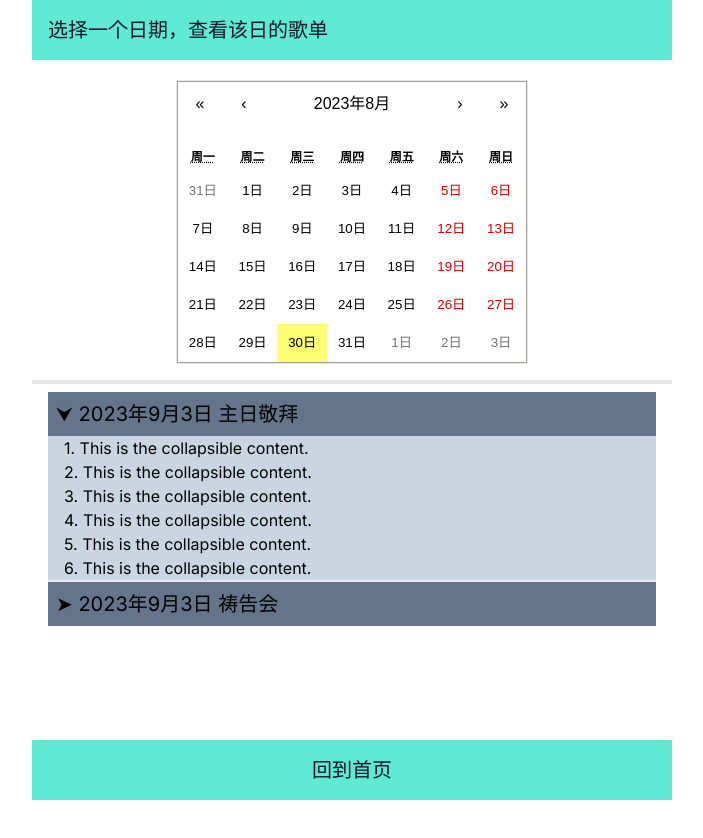
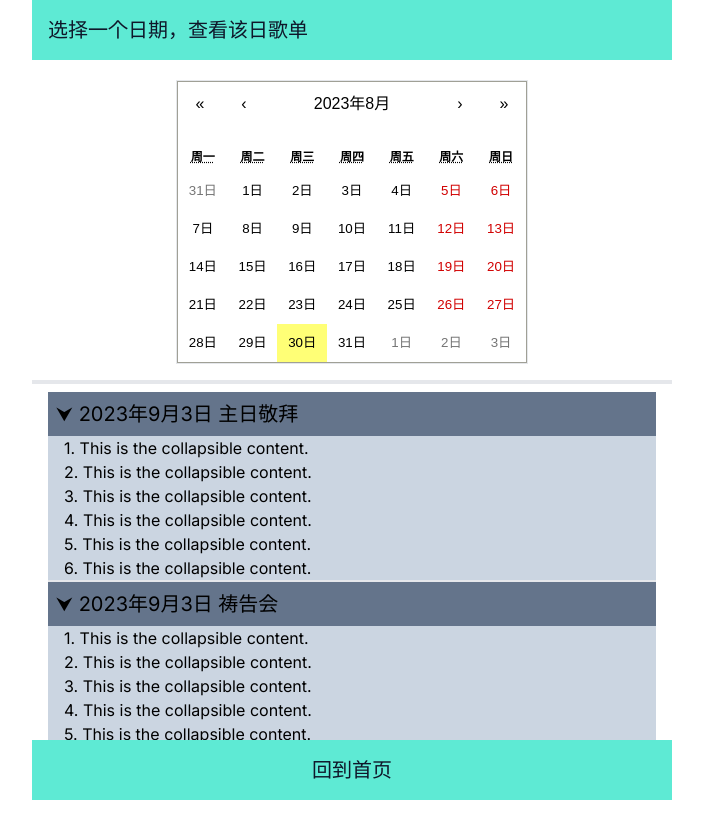
Before and after one commit to lilei105/WorshipSongbook, a Next.js app: page /calendar in a window 1280 px wide. Shown: the top 838 px of the page, without its empty margins (288-991 px from the left). Before the commit the page ends 800 px from the top, so only its background shows below. Built offline with nearby package versions, Linux system fonts and the light colour scheme.

Commit message:
日历视图重构

```diff
--- a/src/app/calendar/page.js
+++ b/src/app/calendar/page.js
@@ -12,25 +12,15 @@ const Collapsible = dynamic(() => import('react-collapsible'), {
   ssr: false,
 });
 
-export default () => {
+const Collap = ({ title }) => {
   return (
-    <div>
-      <Headline title="选择一个日期，查看该日的歌单" />
-
-      <div className="mt-20 flex justify-center pb-4 border-b-4">
-        <div className="border border-gray-200">
-          <Calendar locale="zh" />
-        </div>
-      </div>
-
-      <div className="px-4 mt-2 divide-y-2">
     <Collapsible
-          open="true"
+      open={true}
       className=" bg-slate-500 text-xl p-2 "
       openedClassName="bg-slate-300"
-          transitionTime="100"
-          trigger="&#10148; 2023年9月3日 主日敬拜"
-          triggerWhenOpen="&#11167; 2023年9月3日 主日敬拜"
+      transitionTime={100}
+      trigger={<div>&#10148; {title}</div>}
+      triggerWhenOpen={<div>&#11167; {title}</div>}
       triggerTagName="div"
       triggerOpenedClassName=" bg-slate-500 text-xl p-2 "
       // triggerElementProps={{ id: '123456' }}
@@ -46,26 +36,23 @@ export default () => {
         </div>
       </Link>
     </Collapsible>
+  );
+};
 
-        <Collapsible
-          className=" bg-slate-500 text-xl p-2"
-          openedClassName="bg-slate-300"
-          transitionTime="100"
-          trigger="&#10148; 2023年9月3日 祷告会"
-          triggerWhenOpen="&#11167; 2023年9月3日 祷告会"
-          triggerTagName="div"
-          triggerOpenedClassName=" bg-slate-500 text-xl p-2"
-          triggerElementProps={{ id: '789123' }}
-        >
-          <div className="ml-4">
-            <p>1. This is the collapsible content.</p>
-            <p>2. This is the collapsible content.</p>
-            <p>3. This is the collapsible content.</p>
-            <p>4. This is the collapsible content.</p>
-            <p>5. This is the collapsible content.</p>
-            <p>6. This is the collapsible content.</p>
+export default function CalendarView() {
+  return (
+    <div>
+      <Headline title="选择一个日期，查看该日歌单" />
+
+      <div className="mt-20 flex justify-center pb-4 border-b-4">
+        <div className="border border-gray-200">
+          <Calendar locale="zh" />
         </div>
-        </Collapsible>
+      </div>
+
+      <div className="px-4 mt-2 divide-y-2">
+        <Collap title="2023年9月3日 主日敬拜" />
+        <Collap title="2023年9月3日 祷告会" />
       </div>
 
       <div className="mt-24"></div>
@@ -73,4 +60,4 @@ export default () => {
       <Footer title="回到首页" />
     </div>
   );
-};
+}
```
Lines whose indentation alone changed are shown as unchanged.
